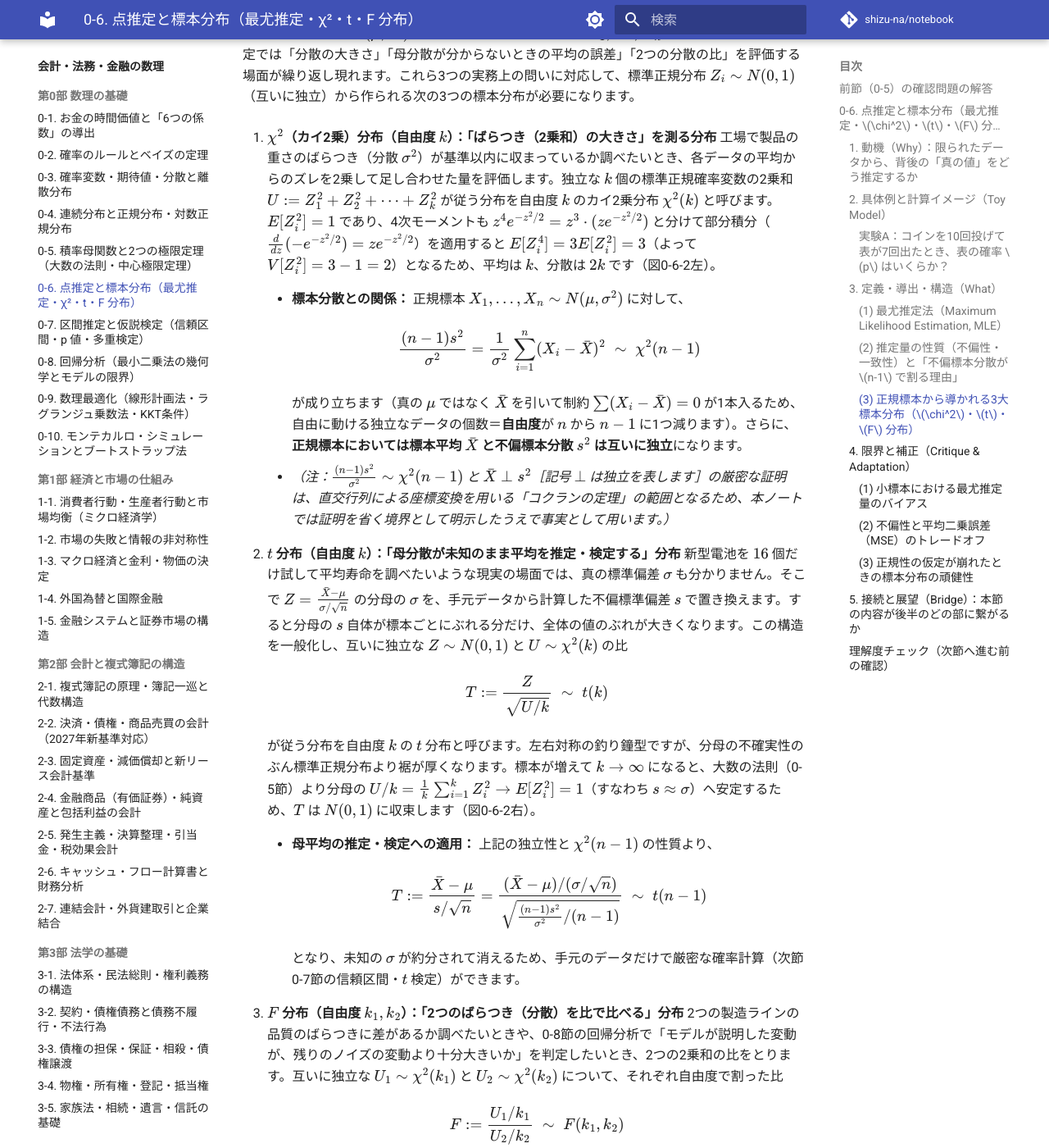
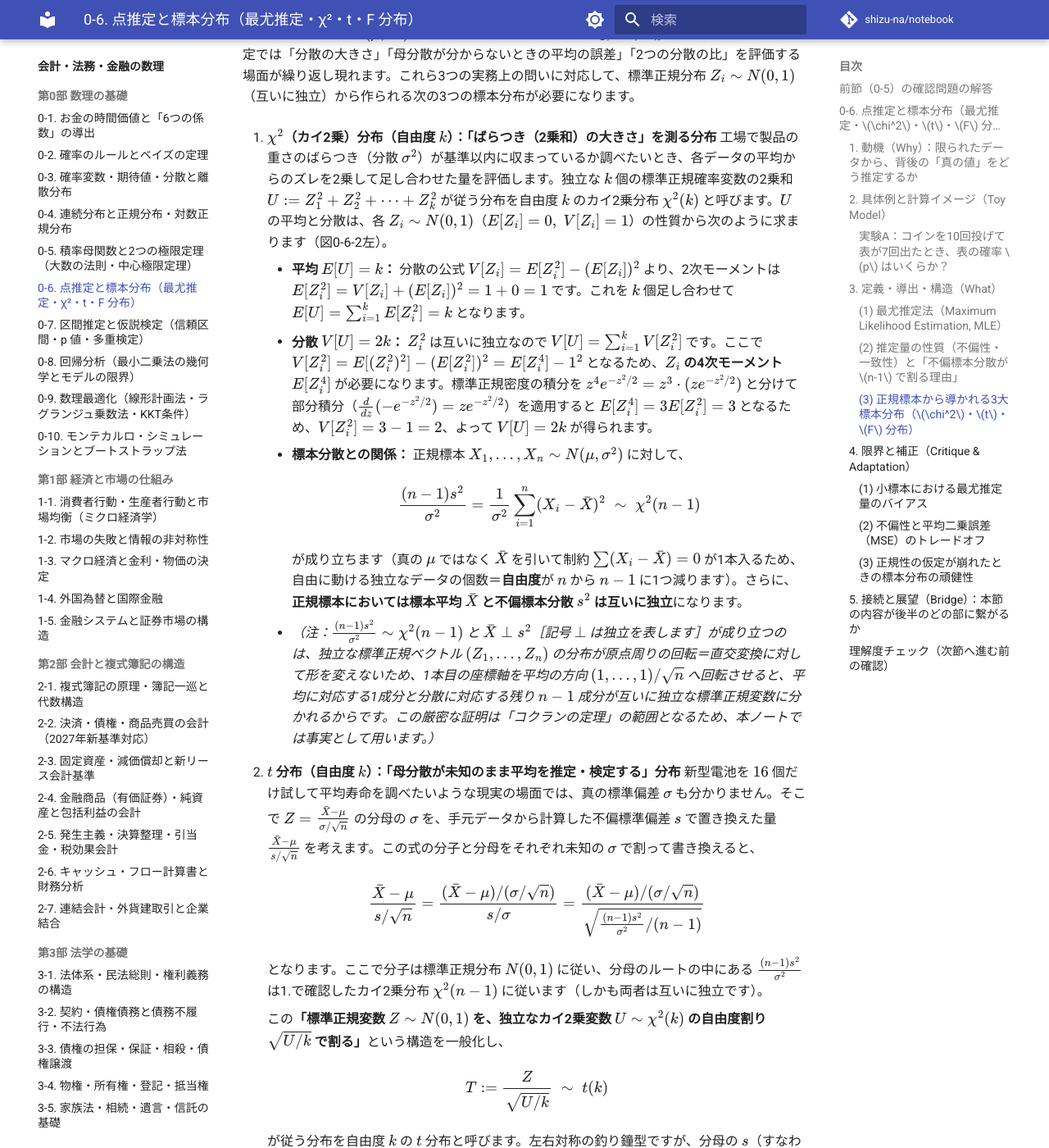
Before and after one commit to shizu-na/notebook, an MkDocs documentation site: the page built from docs/finance-law-math/0/0-6.md, in a window 1280 px wide and 1400 px high, scrolled down 5436 px. Shown: the whole window at 82% size. Built offline with MkDocs 1.6.1 and Material for MkDocs 9.7.7, drawn with Linux system fonts in a browser that asks for light colours; comment, search, counter and statistics services are not loaded; some of the changed text lies outside the part shown.

Commit message:
Improve clarity in 0-3/0-4/0-6 and fix h5 MathJax uppercase bug

```diff
--- a/docs/finance-law-math/0/0-6.md
+++ b/docs/finance-law-math/0/0-6.md
@@ -219,7 +219,10 @@ $$E\left[\sum_{i=1}^n (X_i - \bar{X})^2\right] = n\sigma^2 - n \cdot \frac{\sigm
 母集団が正規分布 $N(\mu, \sigma^2)$ に従い、そこから独立な標本 $X_1, \dots, X_n$ を得たとき、推定や検定では「分散の大きさ」「母分散が分からないときの平均の誤差」「2つの分散の比」を評価する場面が繰り返し現れます。これら3つの実務上の問いに対応して、標準正規分布 $Z_i \sim N(0, 1)$（互いに独立）から作られる次の3つの標本分布が必要になります。
 
 1. **$\chi^2$（カイ2乗）分布（自由度 $k$）：「ばらつき（2乗和）の大きさ」を測る分布**
-    工場で製品の重さのばらつき（分散 $\sigma^2$）が基準以内に収まっているか調べたいとき、各データの平均からのズレを2乗して足し合わせた量を評価します。独立な $k$ 個の標準正規確率変数の2乗和 $U := Z_1^2 + Z_2^2 + \dots + Z_k^2$ が従う分布を自由度 $k$ のカイ2乗分布 $\chi^2(k)$ と呼びます。$E[Z_i^2] = 1$ であり、4次モーメントも $z^4 e^{-z^2/2} = z^3 \cdot (z e^{-z^2/2})$ と分けて部分積分（$\frac{d}{dz}(-e^{-z^2/2}) = z e^{-z^2/2}$）を適用すると $E[Z_i^4] = 3E[Z_i^2] = 3$（よって $V[Z_i^2] = 3 - 1 = 2$）となるため、平均は $k$、分散は $2k$ です（図0-6-2左）。
+    工場で製品の重さのばらつき（分散 $\sigma^2$）が基準以内に収まっているか調べたいとき、各データの平均からのズレを2乗して足し合わせた量を評価します。独立な $k$ 個の標準正規確率変数の2乗和 $U := Z_1^2 + Z_2^2 + \dots + Z_k^2$ が従う分布を自由度 $k$ のカイ2乗分布 $\chi^2(k)$ と呼びます。$U$ の平均と分散は、各 $Z_i \sim N(0, 1)$（$E[Z_i] = 0,\; V[Z_i] = 1$）の性質から次のように求まります（図0-6-2左）。
+
+    * **平均 $E[U] = k$：** 分散の公式 $V[Z_i] = E[Z_i^2] - (E[Z_i])^2$ より、2次モーメントは $E[Z_i^2] = V[Z_i] + (E[Z_i])^2 = 1 + 0 = 1$ です。これを $k$ 個足し合わせて $E[U] = \sum_{i=1}^k E[Z_i^2] = k$ となります。
+    * **分散 $V[U] = 2k$：** $Z_i^2$ は互いに独立なので $V[U] = \sum_{i=1}^k V[Z_i^2]$ です。ここで $V[Z_i^2] = E[(Z_i^2)^2] - (E[Z_i^2])^2 = E[Z_i^4] - 1^2$ となるため、**$Z_i$ の4次モーメント $E[Z_i^4]$** が必要になります。標準正規密度の積分を $z^4 e^{-z^2/2} = z^3 \cdot (z e^{-z^2/2})$ と分けて部分積分（$\frac{d}{dz}(-e^{-z^2/2}) = z e^{-z^2/2}$）を適用すると $E[Z_i^4] = 3E[Z_i^2] = 3$ となるため、$V[Z_i^2] = 3 - 1 = 2$、よって $V[U] = 2k$ が得られます。
 
     * **標本分散との関係：** 正規標本 $X_1, \dots, X_n \sim N(\mu, \sigma^2)$ に対して、
 
@@ -227,20 +230,22 @@ $$E\left[\sum_{i=1}^n (X_i - \bar{X})^2\right] = n\sigma^2 - n \cdot \frac{\sigm
 
         が成り立ちます（真の $\mu$ ではなく $\bar{X}$ を引いて制約 $\sum(X_i - \bar{X}) = 0$ が1本入るため、自由に動ける独立なデータの個数＝**自由度**が $n$ から $n - 1$ に1つ減ります）。さらに、**正規標本においては標本平均 $\bar{X}$ と不偏標本分散 $s^2$ は互いに独立**になります。
 
-    * *（注：$\frac{(n-1)s^2}{\sigma^2} \sim \chi^2(n-1)$ と $\bar{X} \perp s^2$［記号 $\perp$ は独立を表します］の厳密な証明は、直交行列による座標変換を用いる「コクランの定理」の範囲となるため、本ノートでは証明を省く境界として明示したうえで事実として用います。）*
+    * *（注：$\frac{(n-1)s^2}{\sigma^2} \sim \chi^2(n-1)$ と $\bar{X} \perp s^2$［記号 $\perp$ は独立を表します］が成り立つのは、独立な標準正規ベクトル $(Z_1, \dots, Z_n)$ の分布が原点周りの回転＝直交変換に対して形を変えないため、1本目の座標軸を平均の方向 $(1, \dots, 1)/\sqrt{n}$ へ回転させると、平均に対応する1成分と分散に対応する残り $n-1$ 成分が互いに独立な標準正規変数に分かれるからです。この厳密な証明は「コクランの定理」の範囲となるため、本ノートでは事実として用います。）*
 
 2. **$t$ 分布（自由度 $k$）：「母分散が未知のまま平均を推定・検定する」分布**
-    新型電池を $16$ 個だけ試して平均寿命を調べたいような現実の場面では、真の標準偏差 $\sigma$ も分かりません。そこで $Z = \frac{\bar{X} - \mu}{\sigma/\sqrt{n}}$ の分母の $\sigma$ を、手元データから計算した不偏標準偏差 $s$ で置き換えます。すると分母の $s$ 自体が標本ごとにぶれる分だけ、全体の値のぶれが大きくなります。この構造を一般化し、互いに独立な $Z \sim N(0, 1)$ と $U \sim \chi^2(k)$ の比
+    新型電池を $16$ 個だけ試して平均寿命を調べたいような現実の場面では、真の標準偏差 $\sigma$ も分かりません。そこで $Z = \frac{\bar{X} - \mu}{\sigma/\sqrt{n}}$ の分母の $\sigma$ を、手元データから計算した不偏標準偏差 $s$ で置き換えた量 $\frac{\bar{X} - \mu}{s/\sqrt{n}}$ を考えます。この式の分子と分母をそれぞれ未知の $\sigma$ で割って書き換えると、
+
+    $$\frac{\bar{X} - \mu}{s / \sqrt{n}} = \frac{(\bar{X} - \mu)/(\sigma/\sqrt{n})}{s / \sigma} = \frac{(\bar{X} - \mu)/(\sigma/\sqrt{n})}{\sqrt{\frac{(n - 1)s^2}{\sigma^2} / (n - 1)}}$$
+
+    となります。ここで分子は標準正規分布 $N(0, 1)$ に従い、分母のルートの中にある $\frac{(n - 1)s^2}{\sigma^2}$ は1.で確認したカイ2乗分布 $\chi^2(n - 1)$ に従います（しかも両者は互いに独立です）。
+
+    この**「標準正規変数 $Z \sim N(0, 1)$ を、独立なカイ2乗変数 $U \sim \chi^2(k)$ の自由度割り $\sqrt{U / k}$ で割る」**という構造を一般化し、
 
     $$T := \frac{Z}{\sqrt{U / k}} \;\sim\; t(k)$$
 
-    が従う分布を自由度 $k$ の $t$ 分布と呼びます。左右対称の釣り鐘型ですが、分母の不確実性のぶん標準正規分布より裾が厚くなります。標本が増えて $k \to \infty$ になると、大数の法則（0-5節）より分母の $U / k = \frac{1}{k}\sum_{i=1}^k Z_i^2 \to E[Z_i^2] = 1$（すなわち $s \approx \sigma$）へ安定するため、$T$ は $N(0, 1)$ に収束します（図0-6-2右）。
+    が従う分布を自由度 $k$ の $t$ 分布と呼びます。左右対称の釣り鐘型ですが、分母の $s$（すなわち $U$）が標本ごとにぶれるぶん標準正規分布より裾が厚くなります。標本が増えて $k \to \infty$ になると、大数の法則（0-5節）より分母の $U / k = \frac{1}{k}\sum_{i=1}^k Z_i^2 \to E[Z_i^2] = 1$（すなわち $s \approx \sigma$）へ安定するため、$T$ は $N(0, 1)$ に収束します（図0-6-2右）。
 
-    * **母平均の推定・検定への適用：** 上記の独立性と $\chi^2(n-1)$ の性質より、
-
-        $$T := \frac{\bar{X} - \mu}{s / \sqrt{n}} = \frac{(\bar{X} - \mu)/(\sigma/\sqrt{n})}{\sqrt{\frac{(n-1)s^2}{\sigma^2} / (n-1)}} \;\sim\; t(n - 1)$$
-
-        となり、未知の $\sigma$ が約分されて消えるため、手元のデータだけで厳密な確率計算（次節 0-7節の信頼区間・$t$ 検定）ができます。
+    * **母平均の推定・検定への適用：** 上の対応（$k = n - 1$）より $\frac{\bar{X} - \mu}{s / \sqrt{n}} \sim t(n - 1)$ となり、未知の $\sigma$ が約分されて消えるため、手元のデータだけで厳密な確率計算（次節 0-7節の信頼区間・$t$ 検定）ができます。
 
 3. **$F$ 分布（自由度 $k_1, k_2$）：「2つのばらつき（分散）を比で比べる」分布**
     2つの製造ラインの品質のばらつきに差があるか調べたいときや、0-8節の回帰分析で「モデルが説明した変動が、残りのノイズの変動より十分大きいか」を判定したいとき、2つの2乗和の比をとります。互いに独立な $U_1 \sim \chi^2(k_1)$ と $U_2 \sim \chi^2(k_2)$ について、それぞれ自由度で割った比
@@ -248,6 +253,8 @@ $$E\left[\sum_{i=1}^n (X_i - \bar{X})^2\right] = n\sigma^2 - n \cdot \frac{\sigm
     $$F := \frac{U_1 / k_1}{U_2 / k_2} \;\sim\; F(k_1, k_2)$$
 
     が従う分布を自由度 $(k_1, k_2)$ の $F$ 分布と呼びます。2つの独立な正規標本の不偏分散の比 $s_1^2 / s_2^2$（母分散が等しいとき）や、回帰分析の分散分析に用います。
+
+これら3つの分布は、**「$U / k = s^2 / \sigma^2$（標本分散が真の分散の何倍にぶれているか）」**という見方で1本に繋がります。正規標本で分散のぶれを測る土台が **$\chi^2$ 分布**（$U$）であり、その平方根 $\sqrt{U/k} = s/\sigma$ を使って「平均のぶれ（$Z$）の分母を $\sigma$ から $s$ へ代用した分の補正」をしたものが **$t$ 分布**、2つの分散のぶれ $U_1/k_1$ と $U_2/k_2$ を比で比べたものが **$F$ 分布**です。
 
 <figure style="text-align: center; margin: 1.5em 0;">
 <svg viewBox="0 0 580 230" style="max-width: 560px; width: 100%; height: auto; font-family: sans-serif;">
@@ -341,14 +348,21 @@ $$E\bigl[\hat{\sigma}^2_{\mathrm{MLE}}\bigr] = \frac{n - 1}{n}\sigma^2 < \sigma^
 
 #### (2) 不偏性と平均二乗誤差（MSE）のトレードオフ
 
-不偏性（$E[\hat{\theta}] = \theta$）は望ましい性質ですが、**「不偏であること」だけが最良の推定量の条件ではありません**。推定量 $\hat{\theta}$ の真の値 $\theta$ からの総合的な誤差は、**平均二乗誤差（Mean Squared Error, MSE）**によって測ります。$\hat{\theta} - \theta = (\hat{\theta} - E[\hat{\theta}]) + (E[\hat{\theta}] - \theta)$ と分けて展開すると、交差項は $E[\hat{\theta} - E[\hat{\theta}]] = 0$ より消えるため、次の分解が得られます。
+不偏性（$E[\hat{\theta}] = \theta$）は望ましい性質ですが、**「不偏であること」だけが最良の推定量の条件ではありません**。推定量 $\hat{\theta}$ の真の値 $\theta$ からの総合的な誤差は、**平均二乗誤差（Mean Squared Error, MSE）**によって測ります。$\hat{\theta} - \theta = (\hat{\theta} - E[\hat{\theta}]) + (E[\hat{\theta}] - \theta)$ と分けて2乗を展開し、期待値の線形性で各項に分けます。ここで $E[\hat{\theta}] - \theta$（バイアス）は確率変数ではなく**定数**なので期待値の外へ出せる点に注意すると、
 
-$$\mathrm{MSE}(\hat{\theta}) := E\bigl[(\hat{\theta} - \theta)^2\bigr] = \underbrace{V[\hat{\theta}]}_{\text{分散（ぶれ）}} + \underbrace{\bigl(E[\hat{\theta}] - \theta\bigr)^2}_{\text{バイアスの2乗}}$$
+$$\begin{aligned}
+\mathrm{MSE}(\hat{\theta}) := E\bigl[(\hat{\theta} - \theta)^2\bigr]
+&= E\Bigl[\bigl(\hat{\theta} - E[\hat{\theta}]\bigr)^2 + 2\bigl(\hat{\theta} - E[\hat{\theta}]\bigr)\bigl(E[\hat{\theta}] - \theta\bigr) + \bigl(E[\hat{\theta}] - \theta\bigr)^2\Bigr] \\
+&= E\Bigl[\bigl(\hat{\theta} - E[\hat{\theta}]\bigr)^2\Bigr] + 2\bigl(E[\hat{\theta}] - \theta\bigr)\underbrace{E\bigl[\hat{\theta} - E[\hat{\theta}]\bigr]}_{=\, E[\hat{\theta}] - E[\hat{\theta}] \,=\, 0} + \bigl(E[\hat{\theta}] - \theta\bigr)^2 \\
+&= \underbrace{V[\hat{\theta}]}_{\text{分散（ぶれ）}} + \underbrace{\bigl(E[\hat{\theta}] - \theta\bigr)^2}_{\text{バイアスの2乗}}
+\end{aligned}$$
 
-この式は、**わずかなバイアスを許容してでも分散を大きく抑えられれば、全体の誤差（MSE）はかえって小さくなり得る**ことを意味します。実際、正規標本の母分散推定では、3(3)の $\frac{(n-1)s^2}{\sigma^2} \sim \chi^2(n-1)$（平均 $n-1$・分散 $2(n-1)$）から次が計算できます。
+となり、交差項が $0$ で消えて「分散 ＋ バイアスの2乗」へ分解されます。
 
-* **不偏標本分散 $s^2$（分母 $n-1$）：** バイアスは $0$、分散は $V[s^2] = \frac{2}{n-1}\sigma^4$ より、$\mathrm{MSE}(s^2) = \frac{2}{n-1}\sigma^4$。
-* **最尤推定量 $\hat{\sigma}^2_{\mathrm{MLE}}$（分母 $n$）：** バイアスは $-\frac{1}{n}\sigma^2$、分散は $\frac{2(n-1)}{n^2}\sigma^4$ より、$\mathrm{MSE}(\hat{\sigma}^2_{\mathrm{MLE}}) = \frac{2n - 1}{n^2}\sigma^4$。
+この式は、**わずかなバイアスを許容してでも分散を大きく抑えられれば、全体の誤差（MSE）はかえって小さくなり得る**ことを意味します。実際、正規標本の母分散推定では、3(3)の $U := \frac{(n - 1)s^2}{\sigma^2} \sim \chi^2(n - 1)$（平均 $n - 1$・分散 $V[U] = 2(n - 1)$）と定数倍の分散公式 $V[aU] = a^2 V[U]$ から次が計算できます。
+
+* **不偏標本分散 $s^2$（分母 $n - 1$）：** $s^2 = \frac{\sigma^2}{n - 1} U$ より、バイアスは $0$、分散は $V[s^2] = \left(\frac{\sigma^2}{n - 1}\right)^2 V[U] = \frac{\sigma^4}{(n - 1)^2} \cdot 2(n - 1) = \frac{2}{n - 1}\sigma^4$ となるため、$\mathrm{MSE}(s^2) = \frac{2}{n - 1}\sigma^4$ です。
+* **最尤推定量 $\hat{\sigma}^2_{\mathrm{MLE}}$（分母 $n$）：** $\hat{\sigma}^2_{\mathrm{MLE}} = \frac{n - 1}{n} s^2 = \frac{\sigma^2}{n} U$ より、バイアスは $\frac{n - 1}{n}\sigma^2 - \sigma^2 = -\frac{1}{n}\sigma^2$、分散は $V[\hat{\sigma}^2_{\mathrm{MLE}}] = \left(\frac{\sigma^2}{n}\right)^2 \cdot 2(n - 1) = \frac{2(n - 1)}{n^2}\sigma^4$ です。よって、$\mathrm{MSE}(\hat{\sigma}^2_{\mathrm{MLE}}) = \frac{2(n - 1)}{n^2}\sigma^4 + \left(-\frac{1}{n}\sigma^2\right)^2 = \frac{2n - 1}{n^2}\sigma^4$ となります。
 
 差をとると $\frac{2}{n-1} - \frac{2n-1}{n^2} = \frac{3n-1}{n^2(n-1)} > 0$ となり、すべての $n \ge 2$ で不偏な $s^2$ よりわずかに偏りのある $\hat{\sigma}^2_{\mathrm{MLE}}$ の方が MSE は小さくなります（さらに分母を $n+1$ にすると MSE が最小になります）。この「不偏性に固執せずバイアスと分散のバランスをとる」発想は、0-8節のリッジ回帰をはじめ、予測精度を重視する統計モデル全般へ直結します。
 
--- a/docs/stylesheets/extra.css
+++ b/docs/stylesheets/extra.css
@@ -27,6 +27,12 @@
 /* モバイルや狭い画面で本文ブロック自体が横幅を押し広げないための安全弁 */
 .md-typeset__table {
   max-width: 100%;
+}
+
+/* MkDocs Material の h5 大文字化による MathJax 数式の文字化け・重なり防止 */
+.md-typeset h5,
+.md-typeset mjx-container {
+  text-transform: none;
 }
 
 /* ブラウザ内 Python 実行 UI（Pyodide） */
```
Also changed, not shown: docs/finance-law-math/0/0-3.md (+4 -2 lines), docs/finance-law-math/0/0-4.md (+11 -5 lines).
